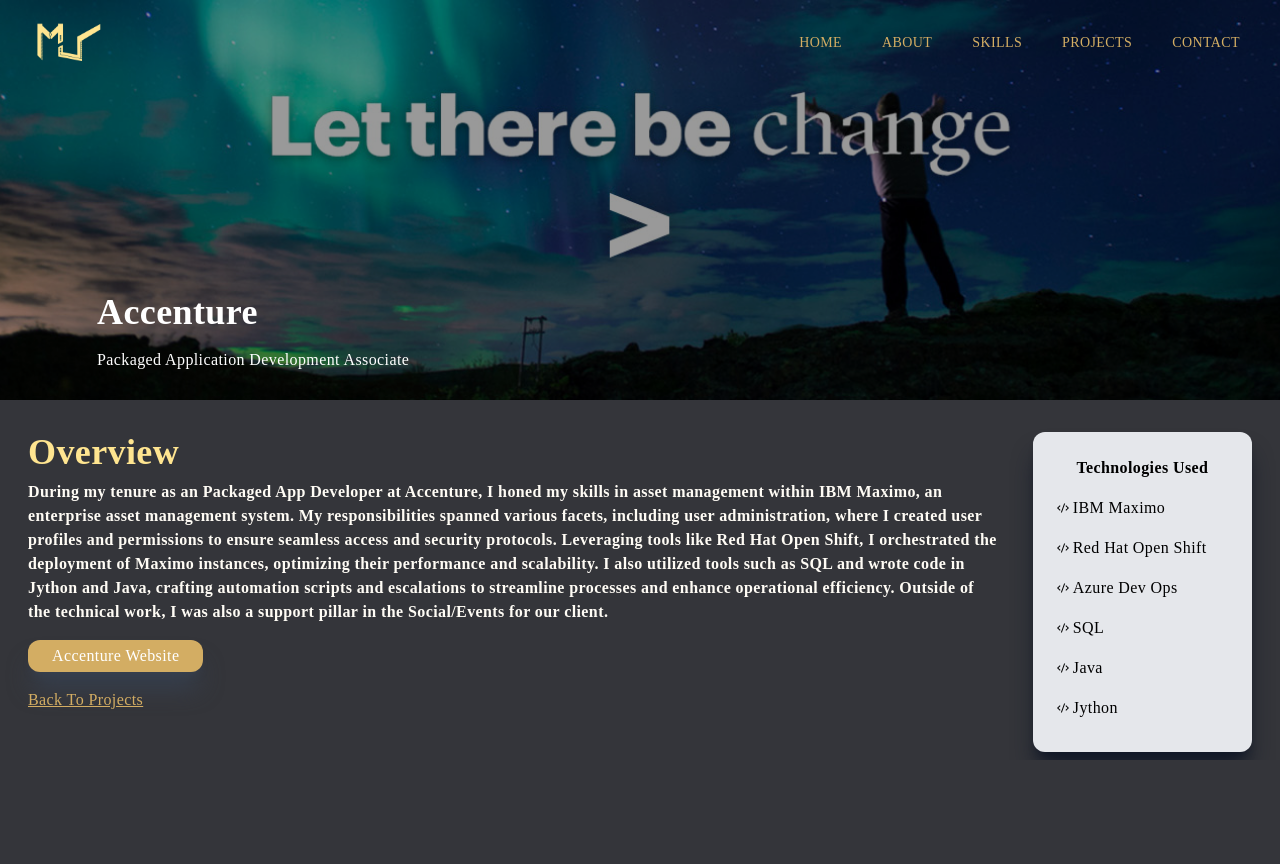
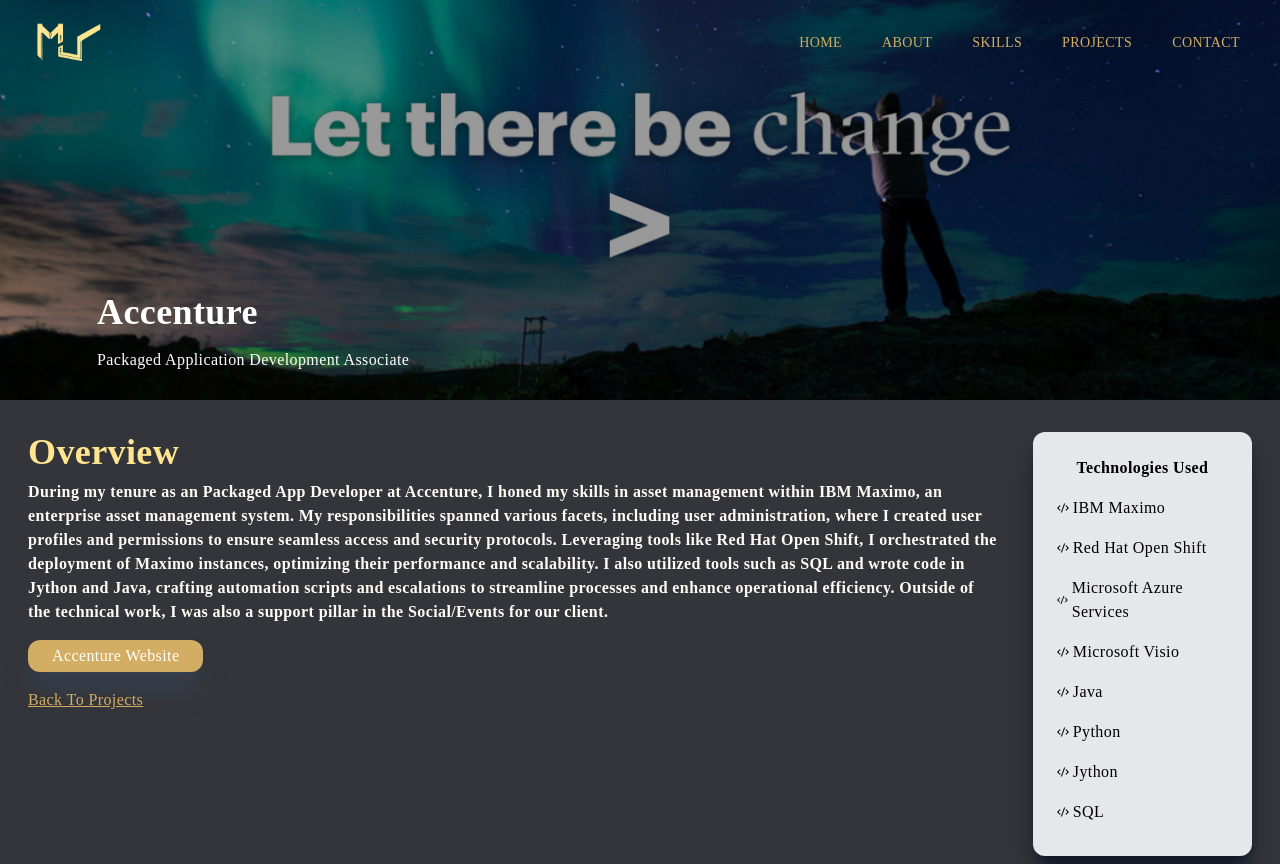
Before and after one commit to MikeSanDev/portfolio-nextjs, a Next.js app: page /accenture in a window 1280 px wide. Before the commit the page ends 800 px from the top, so only its background shows below. Built offline with nearby package versions, Linux system fonts and the light colour scheme; a web font is replaced by a local one.

Commit message:
first pc branch commit

```diff
--- a/pages/accenture.tsx
+++ b/pages/accenture.tsx
@@ -50,12 +50,12 @@
               Accenture Website
             </button>
           </a>
-          </div>
             <Link href="/#projects">
               <p className="underline cursor-pointer text-mainColor py-4">
                 Back To Projects
               </p>
             </Link>
+          </div>
           </div>
         </div>
         <div className="bg-gray-200 col-span-4 sm:col-span-2 tech_block md:col-span-1 shadow-xl shadow-gray-900 rounded-xl p-4">
@@ -69,16 +69,22 @@
                 <RiCodeSSlashFill className="pr-1" /> Red Hat Open Shift
               </p>
               <p className="text-secondBg py-2 flex items-center">
-                <RiCodeSSlashFill className="pr-1" /> Azure Dev Ops
+                <RiCodeSSlashFill className="pr-1" /> Microsoft Azure Services
               </p>
               <p className="text-secondBg py-2 flex items-center">
-                <RiCodeSSlashFill className="pr-1" /> SQL
+                <RiCodeSSlashFill className="pr-1" /> Microsoft Visio
               </p>
               <p className="text-secondBg py-2 flex items-center">
                 <RiCodeSSlashFill className="pr-1" /> Java
               </p>
               <p className="text-secondBg py-2 flex items-center">
+                <RiCodeSSlashFill className="pr-1" /> Python
+              </p>
+              <p className="text-secondBg py-2 flex items-center">
                 <RiCodeSSlashFill className="pr-1" /> Jython
+              </p>
+              <p className="text-secondBg py-2 flex items-center">
+                <RiCodeSSlashFill className="pr-1" /> SQL
               </p>
             </div>
           </div>
--- a/pages/chamber.tsx
+++ b/pages/chamber.tsx
@@ -39,7 +39,7 @@
           <div className="back_project_link">
             <div className="proj_btns">
           <a
-            href="https://chamber-io.netlify.com/"
+            href="https://chamber-io.netlify.app/"
             target="_blank"
             rel="noopener noreferrer"
           >
```
Also changed, not shown: 2 other files (tests, documents, lock files or other folders).
